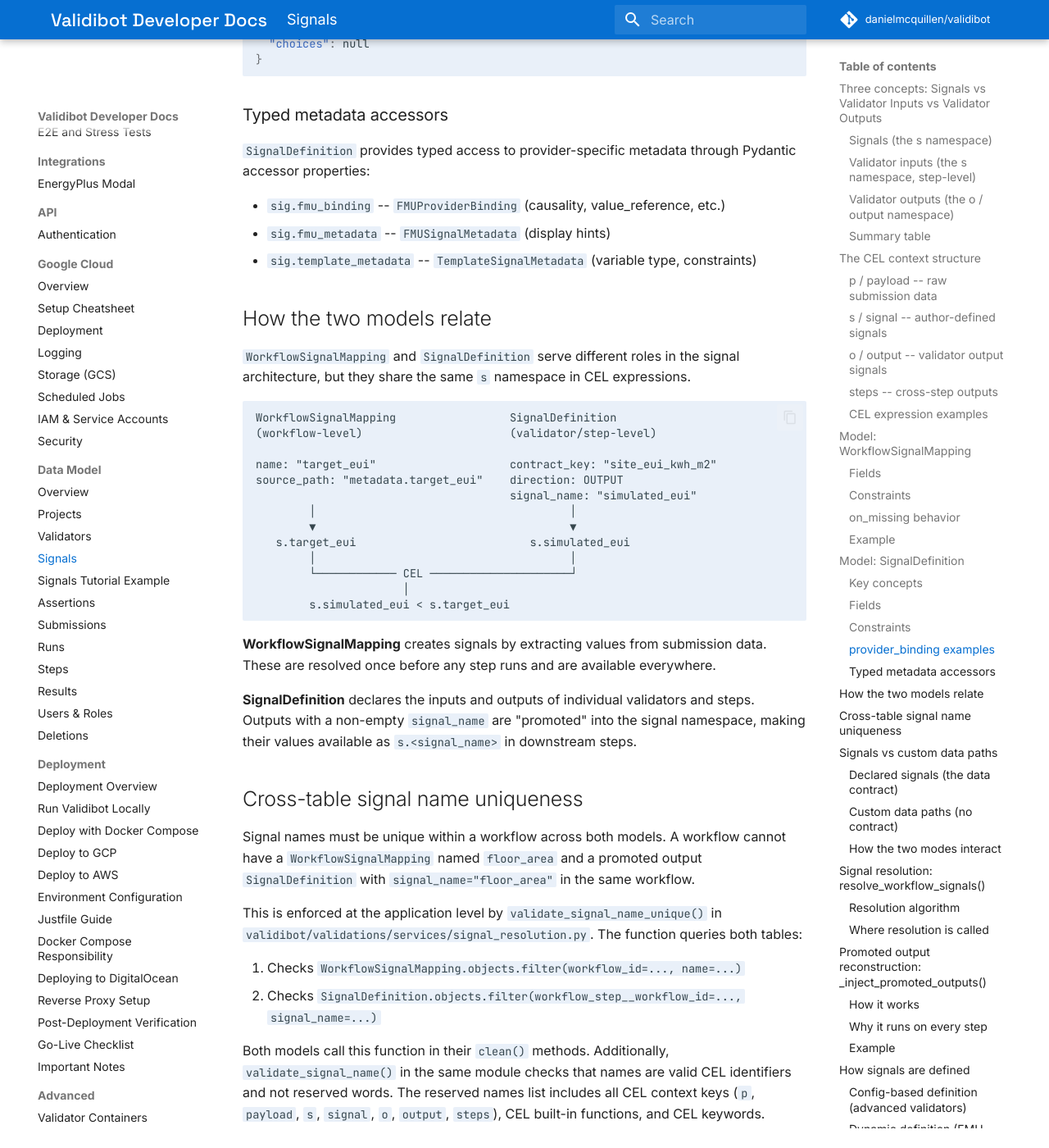
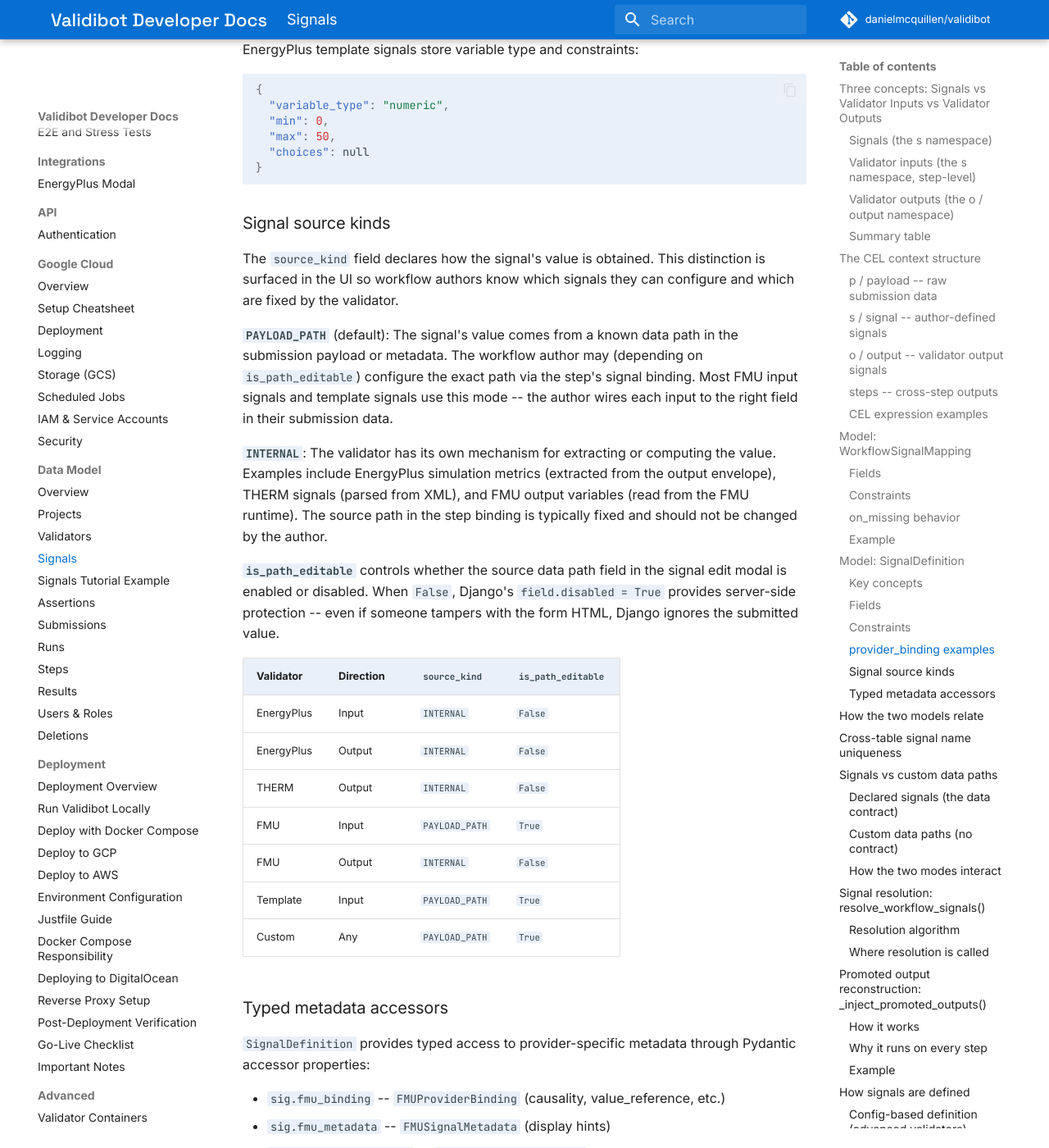
Before and after one commit to danielmcquillen/validibot, an MkDocs documentation site: the page built from docs/dev_docs/data-model/signals.md, in a window 1280 px wide and 1400 px high, scrolled down 7970 px. Shown: the whole window at 82% size. Built offline with MkDocs 1.6.1 and Material for MkDocs 9.7.7, drawn with Linux system fonts in a browser that asks for light colours; comment, search, counter and statistics services are not loaded; some of the changed text lies outside the part shown.

Commit message:
Update docs for new signal structure

````diff
--- a/docs/dev_docs/data-model/signals.md
+++ b/docs/dev_docs/data-model/signals.md
@@ -255,6 +255,8 @@ that later steps can reference as `s.<signal_name>`.
 | `direction` | `CharField(10)` | `INPUT` or `OUTPUT` (from `SignalDirection` choices). |
 | `data_type` | `CharField(20)` | Value type: `NUMBER`, `STRING`, `BOOLEAN`, `TIMESERIES`, `OBJECT`. |
 | `origin_kind` | `CharField(20)` | How created: from config declaration, FMU probe, or template scan. |
+| `source_kind` | `CharField(20)` | How the value is obtained: `PAYLOAD_PATH` or `INTERNAL` (see below). |
+| `is_path_editable` | `BooleanField` | Whether the workflow author can edit the source data path in the step binding. |
 | `validator` | FK to `Validator` (nullable) | Owner for library validators. XOR with `workflow_step`. |
 | `workflow_step` | FK to `WorkflowStep` (nullable) | Owner for step-level signals. XOR with `validator`. |
 | `order` | `PositiveIntegerField` | Display ordering within the owner's signal list. |
@@ -294,6 +296,40 @@ EnergyPlus template signals store variable type and constraints:
   "choices": null
 }
 ```
+
+### Signal source kinds
+
+The `source_kind` field declares how the signal's value is obtained. This
+distinction is surfaced in the UI so workflow authors know which signals they
+can configure and which are fixed by the validator.
+
+**`PAYLOAD_PATH`** (default): The signal's value comes from a known data path
+in the submission payload or metadata. The workflow author may (depending on
+`is_path_editable`) configure the exact path via the step's signal binding.
+Most FMU input signals and template signals use this mode -- the author wires
+each input to the right field in their submission data.
+
+**`INTERNAL`**: The validator has its own mechanism for extracting or computing
+the value. Examples include EnergyPlus simulation metrics (extracted from the
+output envelope), THERM signals (parsed from XML), and FMU output variables
+(read from the FMU runtime). The source path in the step binding is typically
+fixed and should not be changed by the author.
+
+**`is_path_editable`** controls whether the source data path field in the
+signal edit modal is enabled or disabled. When `False`, Django's
+`field.disabled = True` provides server-side protection -- even if someone
+tampers with the form HTML, Django ignores the submitted value.
+
+| Validator | Direction | `source_kind` | `is_path_editable` |
+|-----------|-----------|:-------------|:-------------------|
+| EnergyPlus | Input | `INTERNAL` | `False` |
+| EnergyPlus | Output | `INTERNAL` | `False` |
+| THERM | Output | `INTERNAL` | `False` |
+| FMU | Input | `PAYLOAD_PATH` | `True` |
+| FMU | Output | `INTERNAL` | `False` |
+| Template | Input | `PAYLOAD_PATH` | `True` |
+| Custom | Any | `PAYLOAD_PATH` | `True` |
+
 
 ### Typed metadata accessors
 
@@ -487,7 +523,9 @@ it accessible as `s.simulated_eui` in downstream CEL expressions.
 Advanced validators define their signals in `config.py` modules co-located with
 the validator code. Each config module exports a `ValidatorConfig` instance
 containing a list of `CatalogEntrySpec` objects that seed `SignalDefinition`
-rows.
+rows. Each `CatalogEntrySpec` can declare `source_kind` and `is_path_editable`
+to control how the signal's value is obtained and whether the author can
+change the source path (see [Signal source kinds](#signal-source-kinds)).
 
 **Key files**:
 
````
